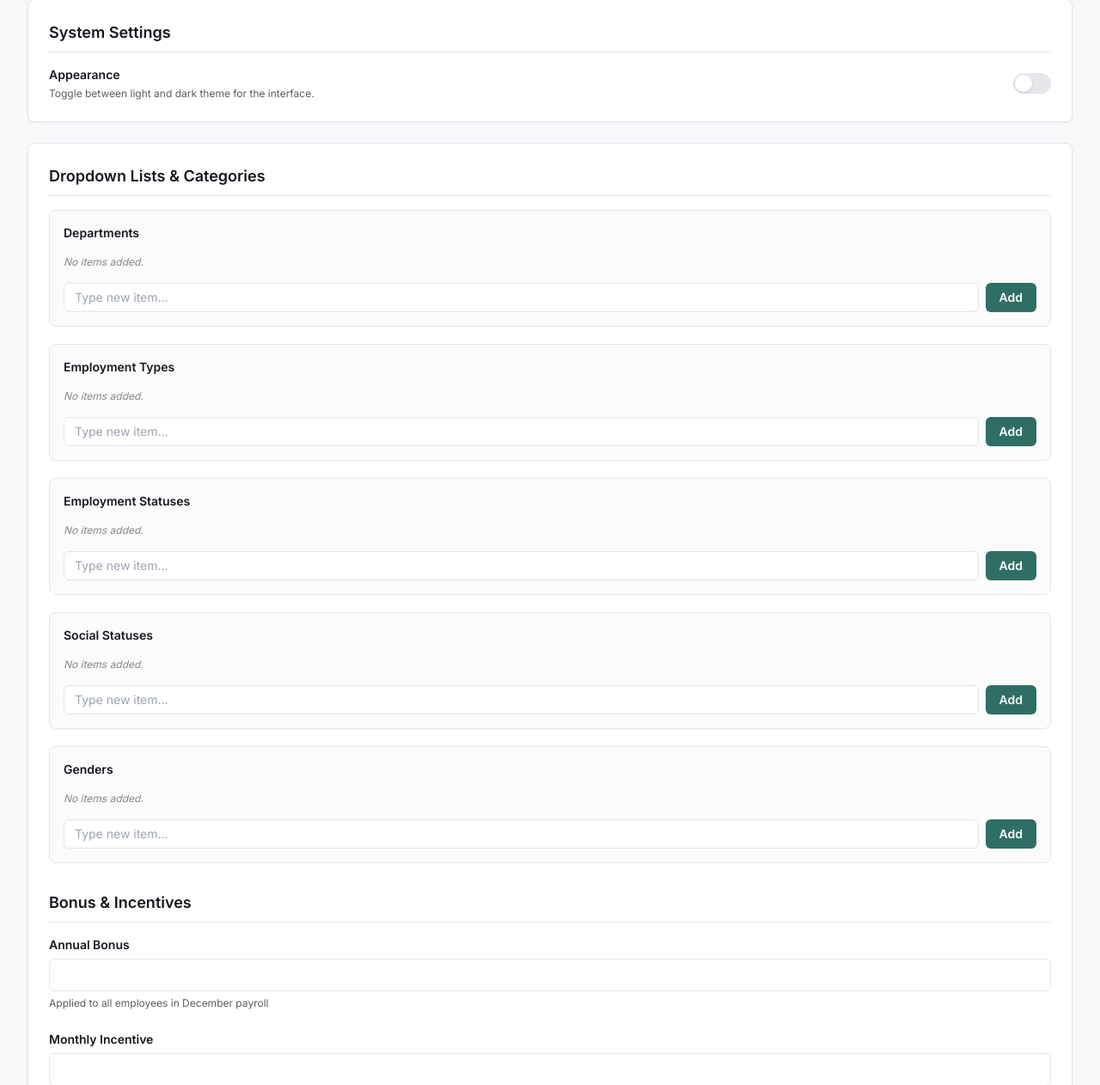
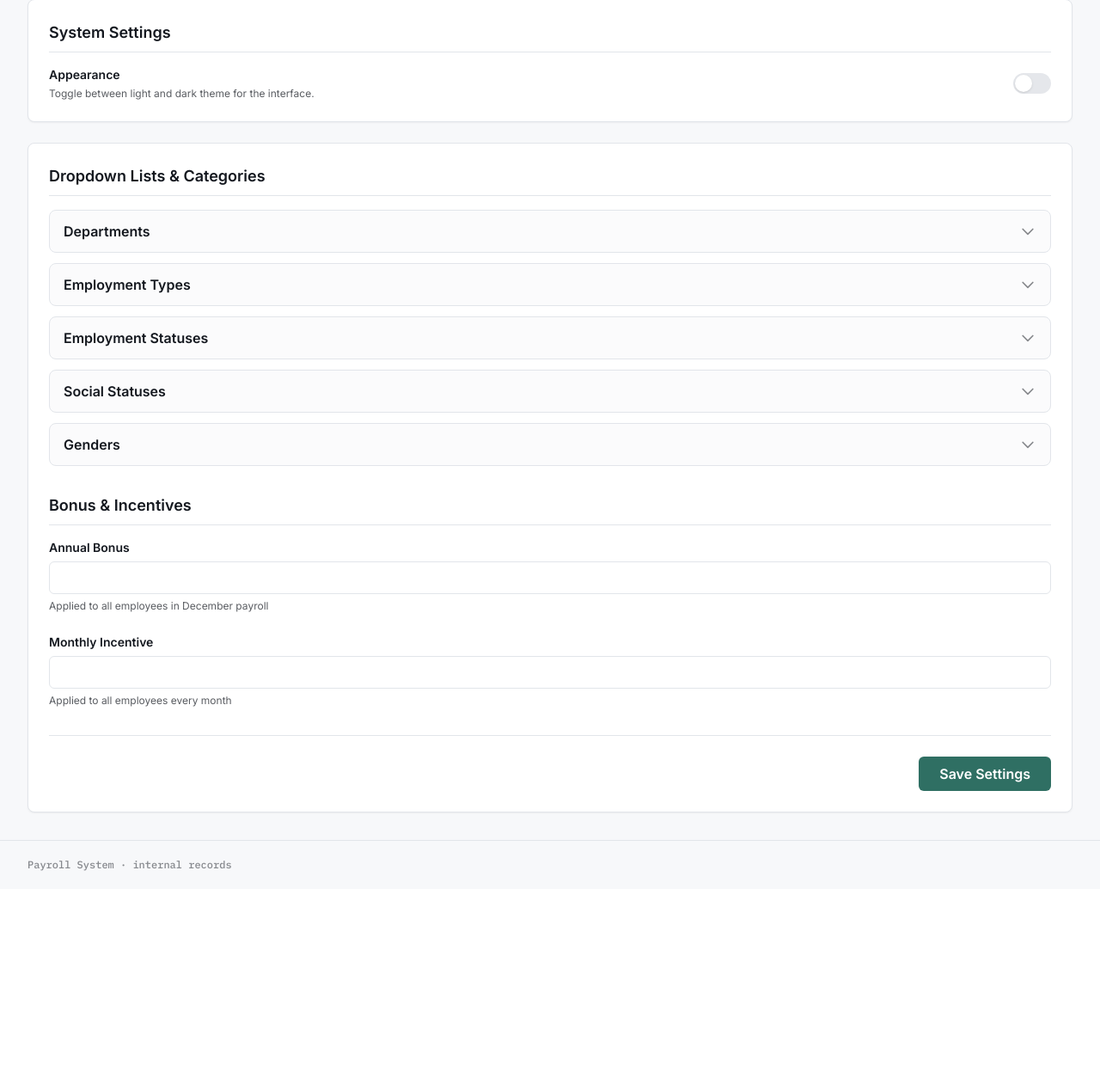
Before and after one commit to RoshD-08/employee_crud, a Python web app: template templates/settings.html in a window 1280 px wide. Shown: the part 165-1427 px from the top of the page at 86% size. After the commit the page ends 1178 px from the top, so only its background shows below. Run offline with Jinja, Linux system fonts and the light colour scheme; the template is opened without the code that fills it, so the values that code supplies are empty; some libraries are stand-ins or nearby versions.

```diff
--- a/templates/settings.html
+++ b/templates/settings.html
@@ -32,10 +32,16 @@
 
             <h2 class="text-lg font-bold text-[#14181F] mb-4 border-b border-[#E2E5EA] pb-2">Dropdown Lists & Categories</h2>
 
-            <div class="space-y-5 mb-8">
+            <div class="space-y-3 mb-8">
 
-                <div class="bg-paper/50 rounded-lg p-4 border border-line">
-                    <label class="block text-sm font-semibold text-ink mb-3">Departments</label>
+                <details class="bg-paper/50 rounded-lg border border-line group">
+                    <summary class="cursor-pointer font-semibold text-ink px-4 py-3 flex justify-between items-center select-none outline-none">
+                        Departments
+                        <span class="transition-transform duration-200 group-open:rotate-180">
+                            <svg class="w-5 h-5 text-ink/50" fill="none" stroke="currentColor" viewBox="0 0 24 24"><path stroke-linecap="round" stroke-linejoin="round" stroke-width="2" d="M19 9l-7 7-7-7"></path></svg>
+                        </span>
+                    </summary>
+                    <div class="px-4 pb-4 border-t border-line/50 mt-1 pt-4">
                         <input type="hidden" id="hidden_departments" name="departments" value="{{ ', '.join(departments) }}">
 
                         <ul id="ul_departments" class="space-y-2 mb-3"></ul>
@@ -45,10 +51,17 @@
                             <button type="button" onclick="addItem('departments')" class="bg-accent hover:bg-accent-dark text-white text-sm font-semibold px-4 py-1.5 rounded-md transition-colors shadow-sm">Add</button>
                         </div>
                     </div>
+                </details>
 
 
-                <div class="bg-paper/50 rounded-lg p-4 border border-line">
-                    <label class="block text-sm font-semibold text-ink mb-3">Employment Types</label>
+                <details class="bg-paper/50 rounded-lg border border-line group">
+                    <summary class="cursor-pointer font-semibold text-ink px-4 py-3 flex justify-between items-center select-none outline-none">
+                        Employment Types
+                        <span class="transition-transform duration-200 group-open:rotate-180">
+                            <svg class="w-5 h-5 text-ink/50" fill="none" stroke="currentColor" viewBox="0 0 24 24"><path stroke-linecap="round" stroke-linejoin="round" stroke-width="2" d="M19 9l-7 7-7-7"></path></svg>
+                        </span>
+                    </summary>
+                    <div class="px-4 pb-4 border-t border-line/50 mt-1 pt-4">
                         <input type="hidden" id="hidden_employment_types" name="employment_types" value="{{ ', '.join(employment_types) }}">
 
                         <ul id="ul_employment_types" class="space-y-2 mb-3"></ul>
@@ -58,10 +71,17 @@
                             <button type="button" onclick="addItem('employment_types')" class="bg-accent hover:bg-accent-dark text-white text-sm font-semibold px-4 py-1.5 rounded-md transition-colors shadow-sm">Add</button>
                         </div>
                     </div>
+                </details>
 
 
-                <div class="bg-paper/50 rounded-lg p-4 border border-line">
-                    <label class="block text-sm font-semibold text-ink mb-3">Employment Statuses</label>
+                <details class="bg-paper/50 rounded-lg border border-line group">
+                    <summary class="cursor-pointer font-semibold text-ink px-4 py-3 flex justify-between items-center select-none outline-none">
+                        Employment Statuses
+                        <span class="transition-transform duration-200 group-open:rotate-180">
+                            <svg class="w-5 h-5 text-ink/50" fill="none" stroke="currentColor" viewBox="0 0 24 24"><path stroke-linecap="round" stroke-linejoin="round" stroke-width="2" d="M19 9l-7 7-7-7"></path></svg>
+                        </span>
+                    </summary>
+                    <div class="px-4 pb-4 border-t border-line/50 mt-1 pt-4">
                         <input type="hidden" id="hidden_employment_statuses" name="employment_statuses" value="{{ ', '.join(employment_statuses) }}">
 
                         <ul id="ul_employment_statuses" class="space-y-2 mb-3"></ul>
@@ -71,10 +91,17 @@
                             <button type="button" onclick="addItem('employment_statuses')" class="bg-accent hover:bg-accent-dark text-white text-sm font-semibold px-4 py-1.5 rounded-md transition-colors shadow-sm">Add</button>
                         </div>
                     </div>
+                </details>
 
 
-                <div class="bg-paper/50 rounded-lg p-4 border border-line">
-                    <label class="block text-sm font-semibold text-ink mb-3">Social Statuses</label>
+                <details class="bg-paper/50 rounded-lg border border-line group">
+                    <summary class="cursor-pointer font-semibold text-ink px-4 py-3 flex justify-between items-center select-none outline-none">
+                        Social Statuses
+                        <span class="transition-transform duration-200 group-open:rotate-180">
+                            <svg class="w-5 h-5 text-ink/50" fill="none" stroke="currentColor" viewBox="0 0 24 24"><path stroke-linecap="round" stroke-linejoin="round" stroke-width="2" d="M19 9l-7 7-7-7"></path></svg>
+                        </span>
+                    </summary>
+                    <div class="px-4 pb-4 border-t border-line/50 mt-1 pt-4">
                         <input type="hidden" id="hidden_social_statuses" name="social_statuses" value="{{ ', '.join(tax_filing_statuses) }}">
 
                         <ul id="ul_social_statuses" class="space-y-2 mb-3"></ul>
@@ -84,10 +111,17 @@
                             <button type="button" onclick="addItem('social_statuses')" class="bg-accent hover:bg-accent-dark text-white text-sm font-semibold px-4 py-1.5 rounded-md transition-colors shadow-sm">Add</button>
                         </div>
                     </div>
+                </details>
 
 
-                <div class="bg-paper/50 rounded-lg p-4 border border-line">
-                    <label class="block text-sm font-semibold text-ink mb-3">Genders</label>
+                <details class="bg-paper/50 rounded-lg border border-line group">
+                    <summary class="cursor-pointer font-semibold text-ink px-4 py-3 flex justify-between items-center select-none outline-none">
+                        Genders
+                        <span class="transition-transform duration-200 group-open:rotate-180">
+                            <svg class="w-5 h-5 text-ink/50" fill="none" stroke="currentColor" viewBox="0 0 24 24"><path stroke-linecap="round" stroke-linejoin="round" stroke-width="2" d="M19 9l-7 7-7-7"></path></svg>
+                        </span>
+                    </summary>
+                    <div class="px-4 pb-4 border-t border-line/50 mt-1 pt-4">
                         <input type="hidden" id="hidden_genders" name="genders" value="{{ ', '.join(genders) }}">
 
                         <ul id="ul_genders" class="space-y-2 mb-3"></ul>
@@ -97,6 +131,7 @@
                             <button type="button" onclick="addItem('genders')" class="bg-accent hover:bg-accent-dark text-white text-sm font-semibold px-4 py-1.5 rounded-md transition-colors shadow-sm">Add</button>
                         </div>
                     </div>
+                </details>
 
             </div>
 
```
Lines whose indentation alone changed are shown as unchanged.
